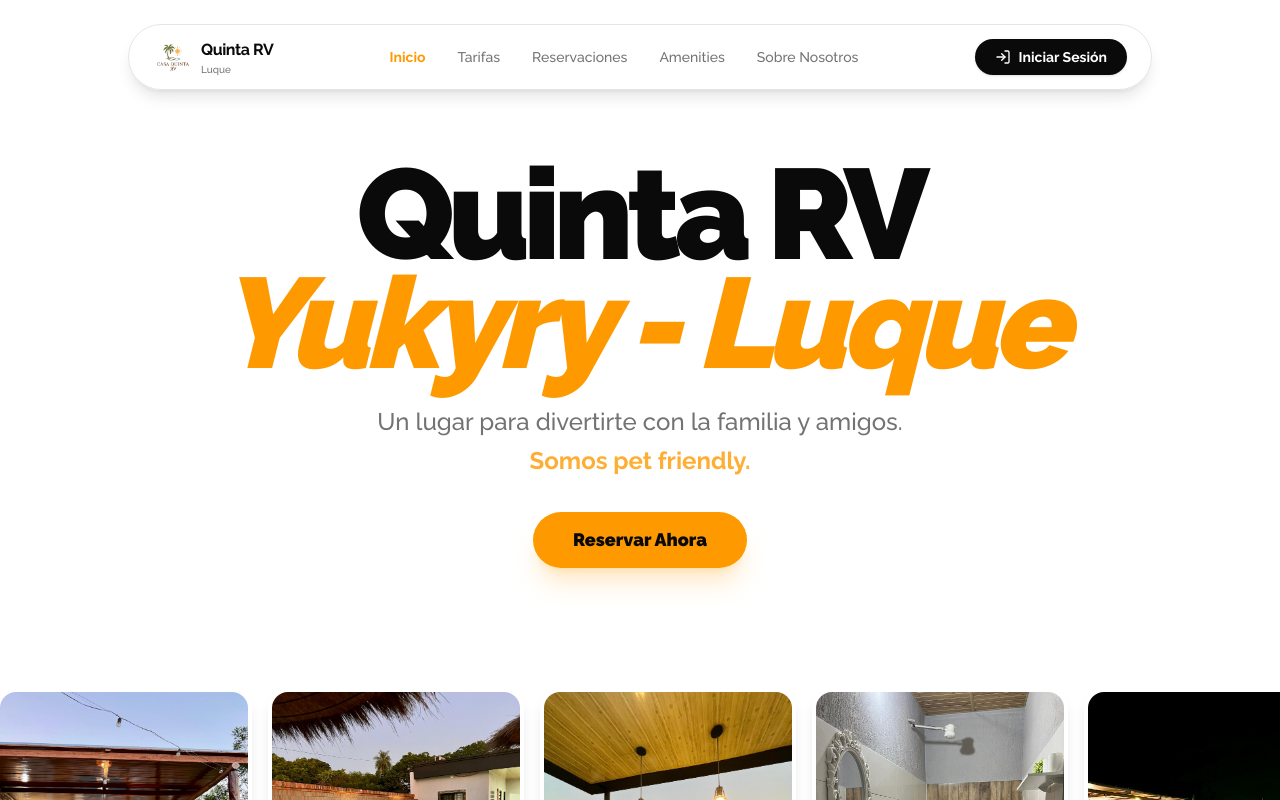
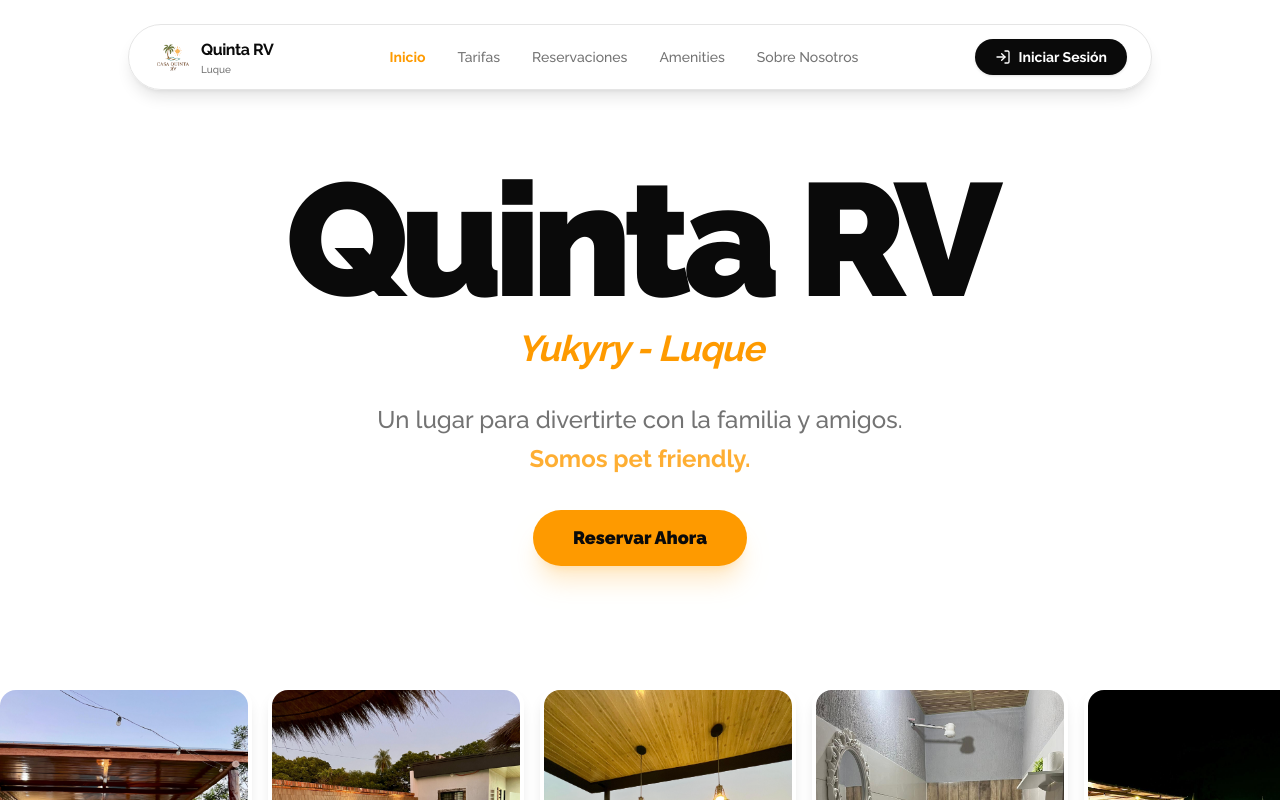
Before and after one commit to zcaraluna/quinta-rv, a Next.js app: page / in a window 1280 px wide. Shown: the top 800 px of the page. Built offline with nearby package versions, Linux system fonts and the light colour scheme.

Commit message:
UI: Refine home page typography hierarchical structure

```diff
--- a/src/app/(public)/page.tsx
+++ b/src/app/(public)/page.tsx
@@ -7,10 +7,14 @@ export default async function Home() {
         <main className="min-h-screen bg-background flex flex-col items-center">
             {/* Header Section */}
             <section className="w-full pt-28 sm:pt-40 pb-10 text-center px-4 max-w-4xl mx-auto">
-                <h1 className="text-5xl sm:text-7xl md:text-9xl font-black tracking-tighter text-foreground mb-6 leading-[0.9] sm:leading-[0.85]">
-                    Quinta RV <br />
-                    <span className="text-primary italic">Yukyry - Luque</span>
-                </h1>
+                <div className="space-y-2 mb-8">
+                    <h1 className="text-6xl sm:text-8xl md:text-[10rem] font-black tracking-tighter text-foreground leading-none">
+                        Quinta RV
+                    </h1>
+                    <p className="text-xl sm:text-3xl md:text-4xl font-bold text-primary italic tracking-tight">
+                        Yukyry - Luque
+                    </p>
+                </div>
                 <p className="text-lg sm:text-2xl text-muted-foreground max-w-2xl mx-auto font-medium balance leading-relaxed px-4">
                     Un lugar para divertirte con la familia y amigos.<br />
                     <span className="text-primary/80 font-bold">Somos pet friendly.</span>
```
